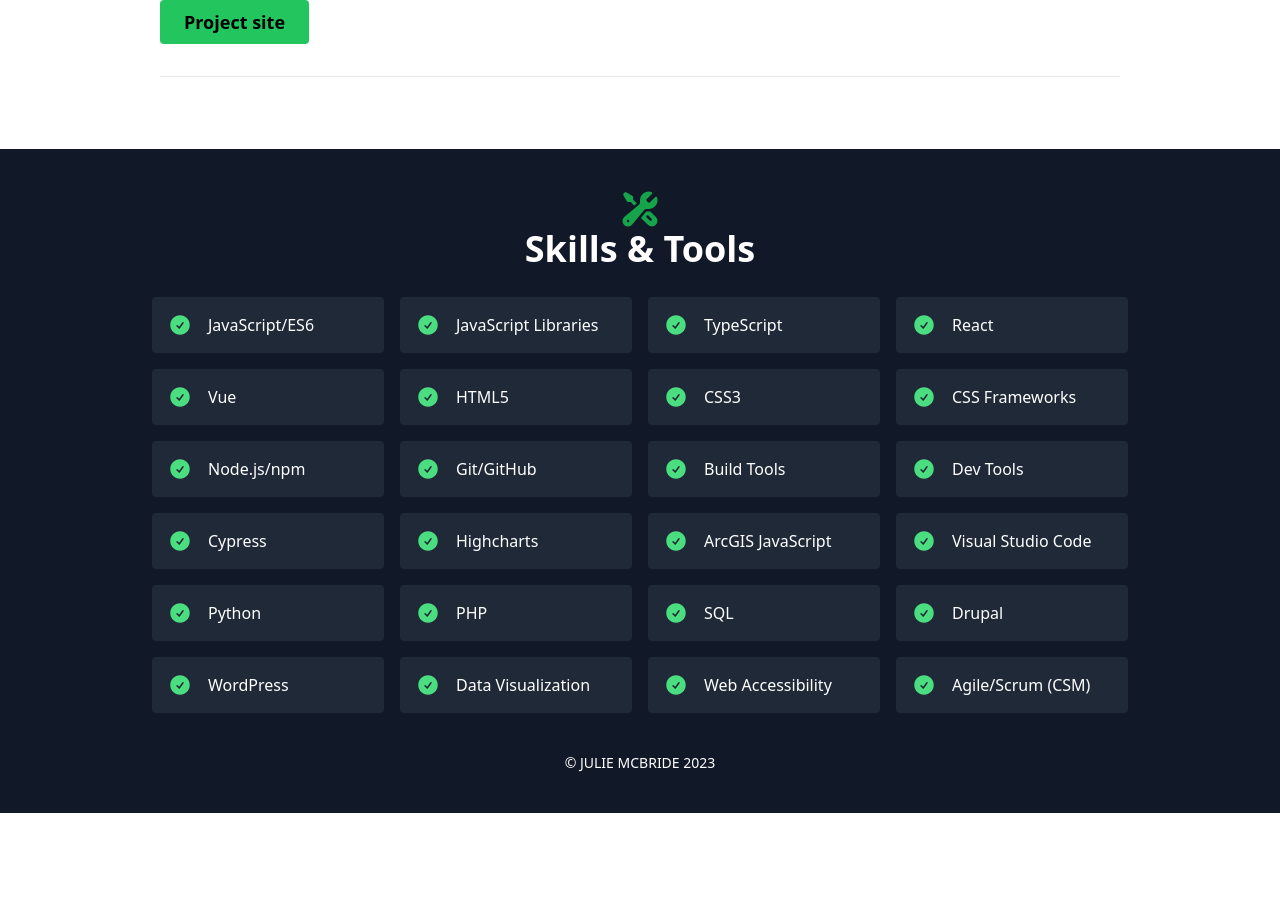
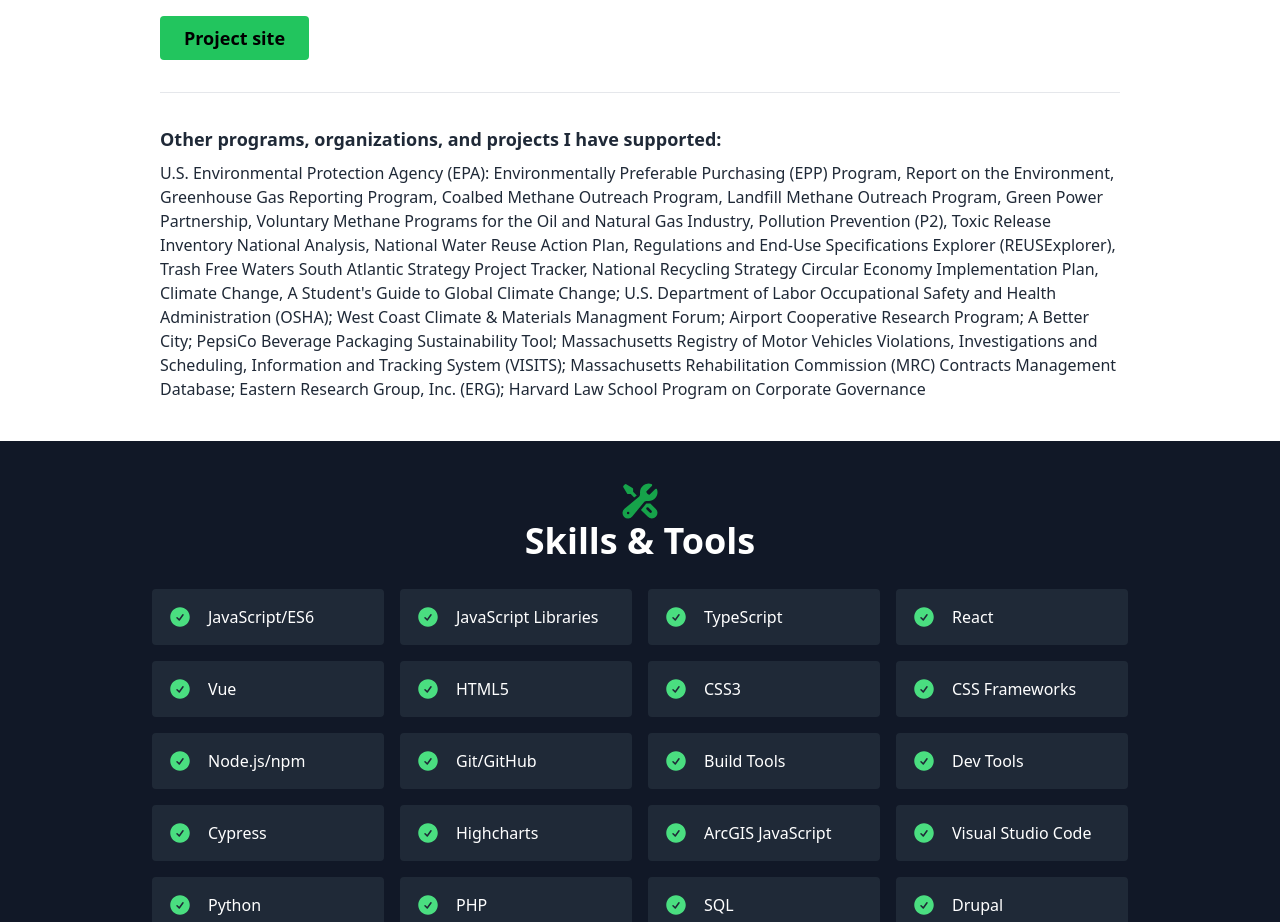
Before and after one commit to julmcbride/julmcbride.github.io, a React (Create React App) app: page / in a window 1280 px wide. Shown: the part 2740-3662 px from the top of the page. Before the commit the page ends 3553 px from the top, so only its background shows below. Built offline with nearby package versions, Linux system fonts and the light colour scheme.

Commit message:
add client list

```diff
--- a/src/components/Projects.js
+++ b/src/components/Projects.js
@@ -44,7 +44,7 @@
                       <ChartBarSquareIcon className="h-10 w-10 inline-flex text-green-600" />
                     ) : null}
                     {project.icon === "web" ? (
-                      <CommandLineIcon className="h-8 w-8 inline-flex text-green-600" />
+                      <CommandLineIcon className="h-10 w-10 inline-flex text-green-600" />
                     ) : null}{" "}
                     {project.subtitle}
                   </span>
@@ -84,10 +84,9 @@
             </div>
           ))}
 
-          {/*<div className="text-gray-800 leading-relaxed mx-auto p-4 text-left">
+          <div className="text-gray-800">
             <h3 className="text-lg font-bold pb-2">
-              Other recent programs, organizations, and projects I have
-              supported:
+              Other programs, organizations, and projects I have supported:
             </h3>
             <p>
               U.S. Environmental Protection Agency (EPA): Environmentally
@@ -101,16 +100,16 @@
               Waters South Atlantic Strategy Project Tracker, National Recycling
               Strategy Circular Economy Implementation Plan, Climate Change, A
               Student's Guide to Global Climate Change; U.S. Department of Labor
-              Occupational Safety and Health Administration (OSHA) ; West Coast
+              Occupational Safety and Health Administration (OSHA); West Coast
               Climate &amp; Materials Managment Forum; Airport Cooperative
-              Research Program;A Better City; PepsiCo Beverage Packaging
+              Research Program; A Better City; PepsiCo Beverage Packaging
               Sustainability Tool; Massachusetts Registry of Motor Vehicles
               Violations, Investigations and Scheduling, Information and
-              Tracking System (VISITS) ; Massachusetts Rehabilitation Commission
-              (MRC) Contracts Management Database ; Eastern Research Group, Inc.
+              Tracking System (VISITS); Massachusetts Rehabilitation Commission
+              (MRC) Contracts Management Database; Eastern Research Group, Inc.
               (ERG); Harvard Law School Program on Corporate Governance
             </p>
-                    </div>*/}
+          </div>
         </div>
       </div>
     </section>
```
